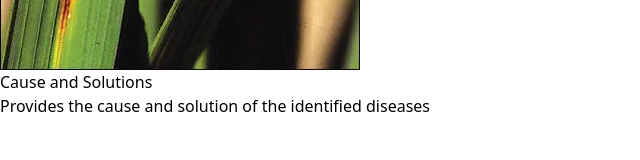
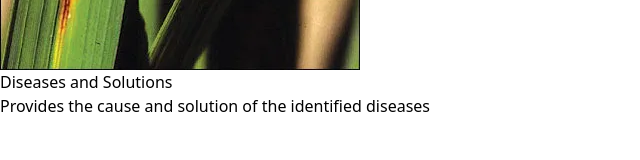
Before and after one commit to remantp6/krishiDhaan-frontend, a React (Vite) app: page /home in a window 1280 px wide. Shown: the part 1892-2052 px from the top of the page, without its empty margins (0-640 px from the left). Built offline with nearby package versions, Linux system fonts and the light colour scheme.

Commit message:
spelling corrected

```diff
--- a/src/auth/Login.jsx
+++ b/src/auth/Login.jsx
@@ -50,7 +50,7 @@ const Login = () => {
         >
           <TextField
             id="outlined-basic"
-            label="username"
+            label="Username"
             variant="outlined"
             name="username"
             value={formik.values.username}
--- a/src/auth/SignUp.jsx
+++ b/src/auth/SignUp.jsx
@@ -79,7 +79,7 @@ const SignUp = () => {
           />
 
           <Button type="submit" fullWidth variant="contained" sx={{ my: 2 }}>
-            Sign Up
+            Sign up
           </Button>
           <Box>
             <Grid container justifyContent={"flex-end"}>
--- a/src/components/Features.jsx
+++ b/src/components/Features.jsx
@@ -21,7 +21,7 @@ const Features = () => {
               alt="rice_infected-img"
               className="w-14 h-auto pb-3"
             />
-            <p className="text-purple-800 text-xl font-mono">Cause and Solutions</p>
+            <p className="text-purple-800 text-xl font-mono">Diseases and Solutions</p>
             <p>Provides the cause and solution of the identified diseases</p>
           </div>
           <div className="flex flex-col items-center">
```
